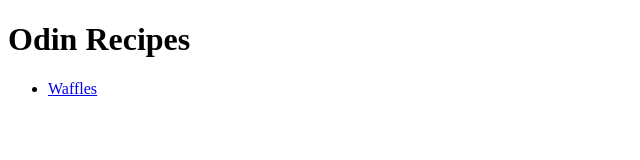
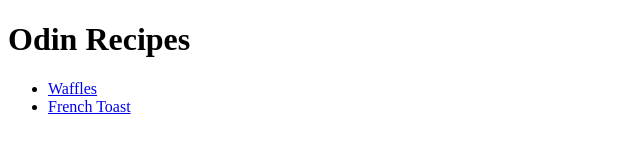
Before and after one commit to jennsipe-svg/odin-recipes, a plain HTML site: page index.html in a window 1280 px wide. Shown: the whole page, without its empty margins (0-640 px from the left). Drawn offline with Linux system fonts and the light colour scheme.

Commit message:
Add link to french-toast.html

```diff
--- a/index.html
+++ b/index.html
@@ -10,6 +10,7 @@
     <h1>Odin Recipes</h1>
     <ul>
         <li><a href="recipes/waffles.html">Waffles</a></li>
+        <li><a href="recipes/french-toast.html">French Toast</a></li>
     </ul>
 </body>
 </html>
```
